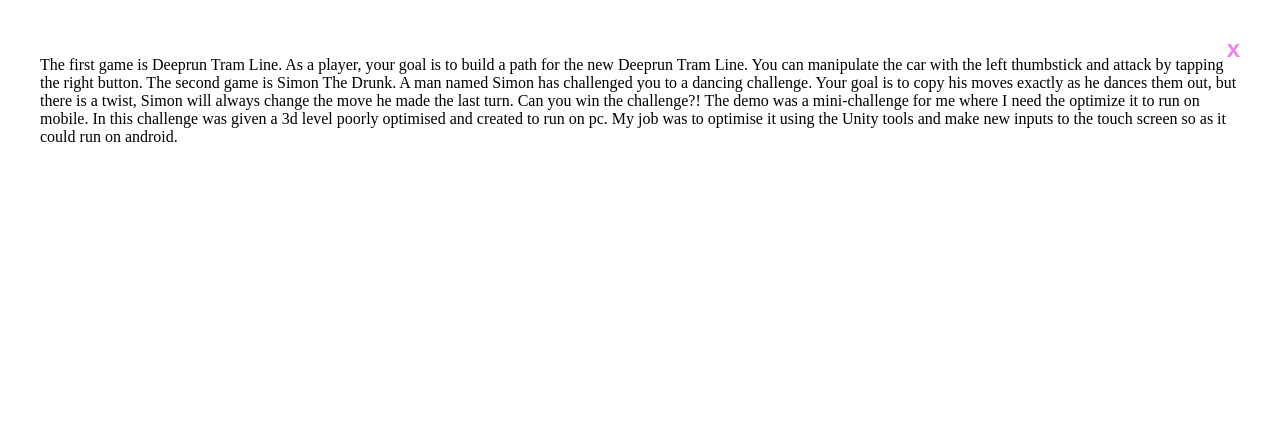
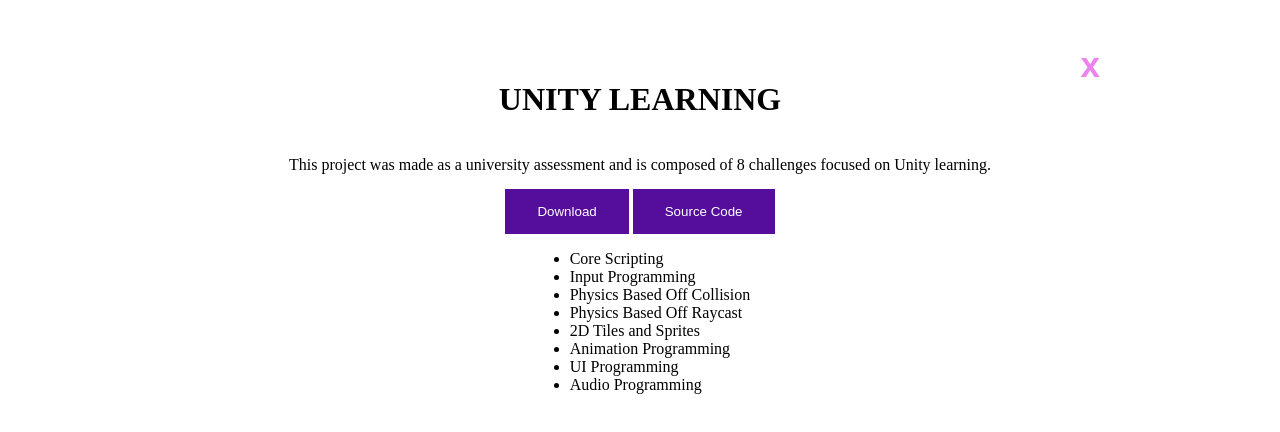
Before and after one commit to rafaeu9/Portfolio, a plain HTML site: page projects/unity learrning project/content.html in a window 1280 px wide. Drawn offline with Linux system fonts and the light colour scheme; files that its build step writes are made by us from their sources.

Commit message:
centering text
Signed-off-by: Mário Fernandes <ask.mariofernandes@gmail.com>

```diff
--- a/css/container.css
+++ b/css/container.css
@@ -1,22 +1,27 @@
 /* Style for the overlay */
 .container {
     position: fixed; /* Fixed position to stay on top of the page */
-    top: 20px;       /* Distance from the top */
-    left: 20px;      /* Distance from the left */
-    right: 20px;     /* Distance from the right */
-    bottom: 20px;    /* Distance from the bottom */
     background-color: white; /* White background */
+    top: 50%;
+    left: 50%;
+    transform: translate(-50%, -50%); /* Move back by half the width & height */
     z-index: 9999; /* Ensure it stays above other content */
     border-radius: 15px; /* Optional: Rounds the corners of the overlay */
-    overflow: auto; /* Enables scrolling */
-    max-height: 90vh; /* Restrict the height to 90% of the viewport height */
+    overflow-y: auto; /* Enables scrolling */
+    overflow-x: hidden;
+    height: 90vh; /* Restrict the height to 90% of the viewport height */
+    width:  75vw ;
 }
 
-/* Main content inside the overlay */
 .content {
-    padding: 20px;
-    max-height: 100%; /* Make sure the content fits in the scrollable area */
-    overflow-y: auto; /* Enables vertical scrolling */
+    padding-top: 20px;
+    display: flex;
+    flex-direction: column;
+    justify-content: center;
+    align-items: center;
+    /* padding: 20px; */
+    width: 100%; /* Ensure it stretches properly */
+    max-height: 90vh; /* Prevent content from overflowing */
 }
 
 /* Optional: Style for the content */
@@ -27,12 +32,12 @@
 /* Style for the exit button */
 .exit-button {
     position: absolute;
-    top: 10px;
+    top: 0px;
     right: 10px;
     background-color: transparent;
     border: none;
     color: violet;
-    font-size: 24px;
+    font-size: 35px;
     font-weight: bold;
     cursor: pointer;
     padding: 5px 10px;
--- a/projects/unity learrning project/content.html
+++ b/projects/unity learrning project/content.html
@@ -1,22 +1,28 @@
 <head>
     <link rel="stylesheet" href="css/container.css">
+    <link rel="stylesheet" href="css/buttons.css">
 </head>
 <body>
     <div class="container">
         <button type="button" onClick="exitConainer()" class="exit-button">x</button>
         <div class="content">
-            <p>
-                The first game is Deeprun Tram Line.
-                As a player, your goal is to build a path for the new Deeprun Tram Line. You can manipulate the car with the left thumbstick and attack by tapping the right button.
+            <h1>UNITY LEARNING</h1>
+            <p>This project was made as a university assessment and is composed of 8 challenges focused on Unity learning.</p>
+            <div class="Buttons">
+                <button type="button" class="button-cv">Download</button>
+                <button type="button" class="button-cv">Source Code</button>
+            </div>
 
-                The second game is Simon The Drunk.
-                A man named Simon has challenged you to a dancing challenge. Your goal is to copy his moves exactly as he dances them out, but there is a twist, Simon will always change the move he made the last turn.
-                Can you win the challenge?!
-
-                The demo was a mini-challenge for me where I need the optimize it to run on mobile.
-                In this challenge was given a 3d level poorly optimised and created to run on pc.
-                My job was to optimise it using the Unity tools and make new inputs to the touch screen so as it could run on android.
-            </p>
+            <ul>
+                <li>Core Scripting</li>
+                <li>Input Programming</li>
+                <li>Physics Based Off Collision</li>
+                <li>Physics Based Off Raycast</li>
+                <li>2D Tiles and Sprites</li>
+                <li>Animation Programming</li>
+                <li>UI Programming</li>
+                <li>Audio Programming</li>
+            </ul>
         </div>
     </div>
 </body>
```
